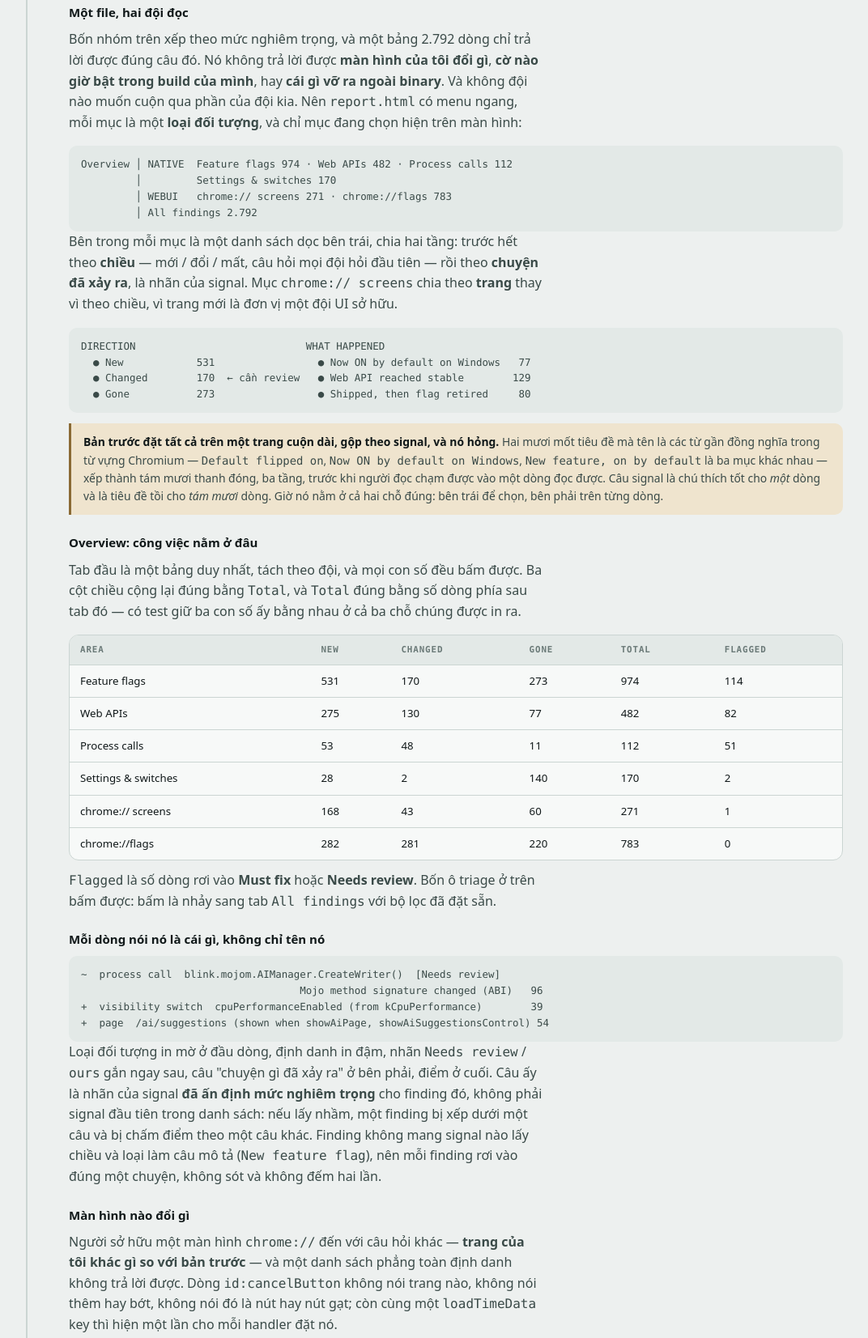
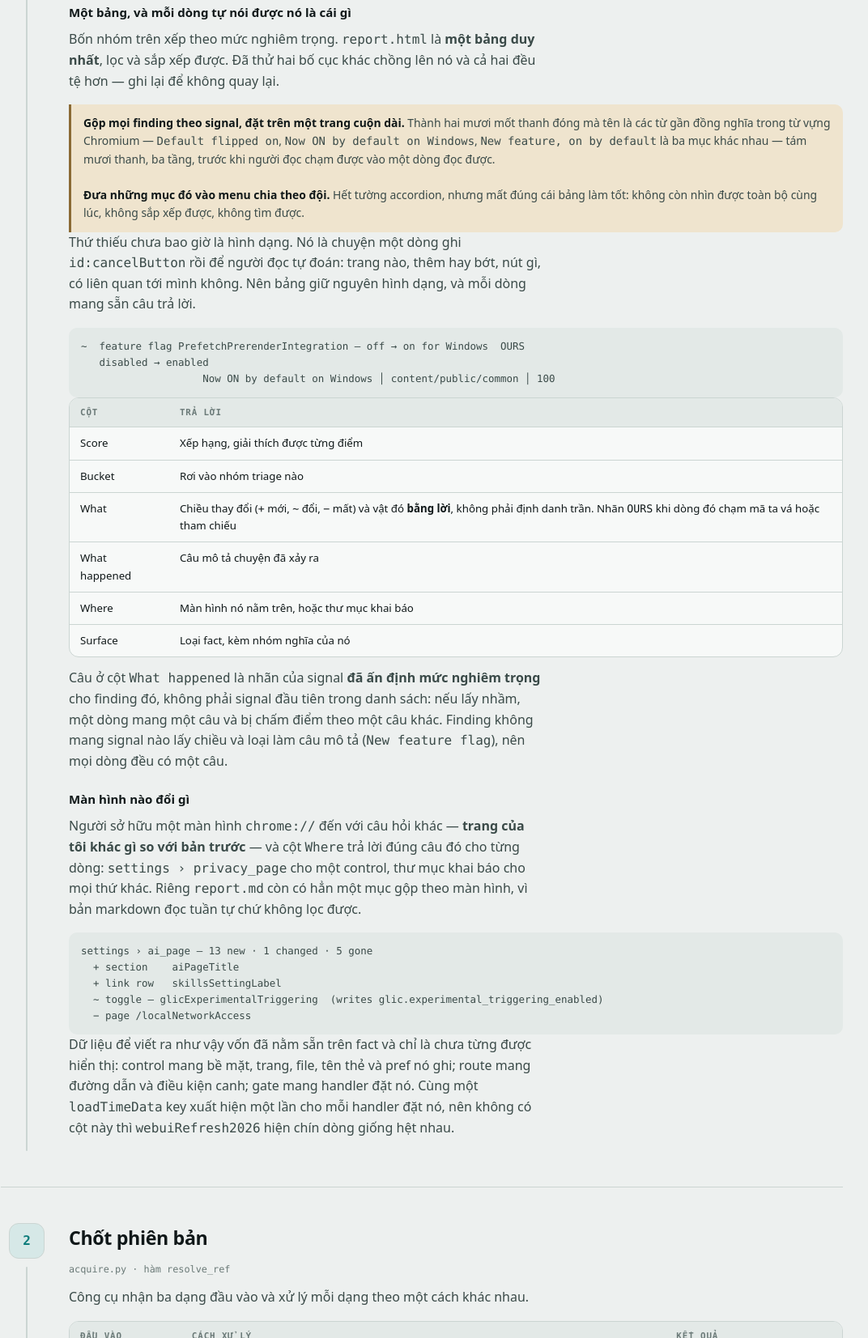
Before and after one commit to nguyenhuyhoanganh/sbcompare2chrom, a plain HTML site: page docs/pipeline.html in a window 1280 px wide. Shown: the part 3373-5026 px from the top of the page at 81% size, without its empty margins (119-1191 px from the left). Drawn offline with Linux system fonts and the light colour scheme.

Commit message:
Resync the docs with the table the report actually is
README, pipeline.html and SKILL.md still described the per-team menu that was
reverted two commits ago, and the README's column table still listed the Change
column that was removed before that. All three now describe one sortable table.

The two rejected layouts are written down rather than deleted, because both
looked like good ideas and the reason each failed is not obvious from the code
that replaced it: grouping by signal produced twenty-one headings that are
near-synonyms in Chromium's vocabulary, and putting those behind a menu cost the
one thing a table is good at.

Co-Authored-By: Claude Opus 5 <noreply@anthropic.com>

```diff
--- a/docs/pipeline.html
+++ b/docs/pipeline.html
@@ -766,91 +766,65 @@ inline constexpr char <b>kPromptForDownload</b>[] = <span class="g">"download.pr
       ghi rõ tình trạng đó ngay ở đầu.
     </div>
 
-    <h3 class="sub">Một file, hai đội đọc</h3>
-    <p>
-      Bốn nhóm trên xếp theo mức nghiêm trọng, và một bảng 2.792 dòng chỉ trả
-      lời được đúng câu đó. Nó không trả lời được <b>màn hình của tôi đổi
-      gì</b>, <b>cờ nào giờ bật trong build của mình</b>, hay <b>cái gì vỡ ra
-      ngoài binary</b>. Và không đội nào muốn cuộn qua phần của đội kia. Nên
-      <code>report.html</code> có menu ngang, mỗi mục là một <b>loại đối
-      tượng</b>, và chỉ mục đang chọn hiện trên màn hình:
-    </p>
-    <pre class="mono">Overview │ NATIVE  Feature flags 974 · Web APIs 482 · Process calls 112
-         │         Settings &amp; switches 170
-         │ WEBUI   chrome:// screens 271 · chrome://flags 783
-         │ All findings 2.792</pre>
-    <p>
-      Bên trong mỗi mục là một danh sách dọc bên trái, chia hai tầng: trước
-      hết theo <b>chiều</b> — mới / đổi / mất, câu hỏi mọi đội hỏi đầu tiên —
-      rồi theo <b>chuyện đã xảy ra</b>, là nhãn của signal. Mục
-      <code>chrome:// screens</code> chia theo <b>trang</b> thay vì theo chiều,
-      vì trang mới là đơn vị một đội UI sở hữu.
-    </p>
-    <pre class="mono">DIRECTION                            WHAT HAPPENED
-  ● New            531                 ● Now ON by default on Windows   77
-  ● Changed        170  ← cần review   ● Web API reached stable        129
-  ● Gone           273                 ● Shipped, then flag retired     80</pre>
-    <div class="note" style="margin-top:13px">
-      <b>Bản trước đặt tất cả trên một trang cuộn dài, gộp theo signal, và nó
-      hỏng.</b> Hai mươi mốt tiêu đề mà tên là các từ gần đồng nghĩa trong từ
-      vựng Chromium — <code>Default flipped on</code>, <code>Now ON by default
-      on Windows</code>, <code>New feature, on by default</code> là ba mục khác
-      nhau — xếp thành tám mươi thanh đóng, ba tầng, trước khi người đọc chạm
-      được vào một dòng đọc được. Câu signal là chú thích tốt cho <em>một</em>
-      dòng và là tiêu đề tồi cho <em>tám mươi</em> dòng. Giờ nó nằm ở cả hai
-      chỗ đúng: bên trái để chọn, bên phải trên từng dòng.
-    </div>
-
-    <h3 class="sub">Overview: công việc nằm ở đâu</h3>
-    <p>
-      Tab đầu là một bảng duy nhất, tách theo đội, và mọi con số đều bấm được.
-      Ba cột chiều cộng lại đúng bằng <code>Total</code>, và
-      <code>Total</code> đúng bằng số dòng phía sau tab đó — có test giữ ba con
-      số ấy bằng nhau ở cả ba chỗ chúng được in ra.
-    </p>
+    <h3 class="sub">Một bảng, và mỗi dòng tự nói được nó là cái gì</h3>
+    <p>
+      Bốn nhóm trên xếp theo mức nghiêm trọng. <code>report.html</code> là
+      <b>một bảng duy nhất</b>, lọc và sắp xếp được. Đã thử hai bố cục khác
+      chồng lên nó và cả hai đều tệ hơn — ghi lại để không quay lại.
+    </p>
+    <div class="note">
+      <b>Gộp mọi finding theo signal, đặt trên một trang cuộn dài.</b> Thành hai
+      mươi mốt thanh đóng mà tên là các từ gần đồng nghĩa trong từ vựng
+      Chromium — <code>Default flipped on</code>, <code>Now ON by default on
+      Windows</code>, <code>New feature, on by default</code> là ba mục khác
+      nhau — tám mươi thanh, ba tầng, trước khi người đọc chạm được vào một
+      dòng đọc được.
+      <br><br>
+      <b>Đưa những mục đó vào menu chia theo đội.</b> Hết tường accordion,
+      nhưng mất đúng cái bảng làm tốt: không còn nhìn được toàn bộ cùng lúc,
+      không sắp xếp được, không tìm được.
+    </div>
+    <p>
+      Thứ thiếu chưa bao giờ là hình dạng. Nó là chuyện một dòng ghi
+      <code>id:cancelButton</code> rồi để người đọc tự đoán: trang nào, thêm
+      hay bớt, nút gì, có liên quan tới mình không. Nên bảng giữ nguyên hình
+      dạng, và mỗi dòng mang sẵn câu trả lời.
+    </p>
+    <pre class="mono">~  feature flag PrefetchPrerenderIntegration — off → on for Windows  OURS
+   disabled → enabled
+                    Now ON by default on Windows │ content/public/common │ 100</pre>
     <div class="tablewrap">
       <table>
-        <thead><tr><th>Area</th><th>New</th><th>Changed</th><th>Gone</th><th>Total</th><th>Flagged</th></tr></thead>
+        <thead><tr><th>Cột</th><th>Trả lời</th></tr></thead>
         <tbody>
-          <tr><td>Feature flags</td><td>531</td><td>170</td><td>273</td><td>974</td><td>114</td></tr>
-          <tr><td>Web APIs</td><td>275</td><td>130</td><td>77</td><td>482</td><td>82</td></tr>
-          <tr><td>Process calls</td><td>53</td><td>48</td><td>11</td><td>112</td><td>51</td></tr>
-          <tr><td>Settings &amp; switches</td><td>28</td><td>2</td><td>140</td><td>170</td><td>2</td></tr>
-          <tr><td>chrome:// screens</td><td>168</td><td>43</td><td>60</td><td>271</td><td>1</td></tr>
-          <tr><td>chrome://flags</td><td>282</td><td>281</td><td>220</td><td>783</td><td>0</td></tr>
+          <tr><td>Score</td><td>Xếp hạng, giải thích được từng điểm</td></tr>
+          <tr><td>Bucket</td><td>Rơi vào nhóm triage nào</td></tr>
+          <tr><td>What</td><td>Chiều thay đổi (<code>+</code> mới,
+            <code>~</code> đổi, <code>−</code> mất) và vật đó <b>bằng lời</b>,
+            không phải định danh trần. Nhãn <code>OURS</code> khi dòng đó chạm
+            mã ta vá hoặc tham chiếu</td></tr>
+          <tr><td>What happened</td><td>Câu mô tả chuyện đã xảy ra</td></tr>
+          <tr><td>Where</td><td>Màn hình nó nằm trên, hoặc thư mục khai báo</td></tr>
+          <tr><td>Surface</td><td>Loại fact, kèm nhóm nghĩa của nó</td></tr>
         </tbody>
       </table>
     </div>
-    <p style="margin-top:12px">
-      <code>Flagged</code> là số dòng rơi vào <b>Must fix</b> hoặc <b>Needs
-      review</b>. Bốn ô triage ở trên bấm được: bấm là nhảy sang tab
-      <code>All findings</code> với bộ lọc đã đặt sẵn.
-    </p>
-
-    <h3 class="sub">Mỗi dòng nói nó là cái gì, không chỉ tên nó</h3>
-    <pre class="mono">~  process call  blink.mojom.AIManager.CreateWriter()  [Needs review]
-                                    Mojo method signature changed (ABI)   96
-+  visibility switch  cpuPerformanceEnabled (from kCpuPerformance)        39
-+  page  /ai/suggestions (shown when showAiPage, showAiSuggestionsControl) 54</pre>
-    <p>
-      Loại đối tượng in mờ ở đầu dòng, định danh in đậm, nhãn
-      <code>Needs review</code> / <code>ours</code> gắn ngay sau, câu "chuyện
-      gì đã xảy ra" ở bên phải, điểm ở cuối. Câu ấy là nhãn của signal
-      <b>đã ấn định mức nghiêm trọng</b> cho finding đó, không phải signal đầu
-      tiên trong danh sách: nếu lấy nhầm, một finding bị xếp dưới một câu và bị
-      chấm điểm theo một câu khác. Finding không mang signal nào lấy chiều và
-      loại làm câu mô tả (<code>New feature flag</code>), nên mỗi finding rơi
-      vào đúng một chuyện, không sót và không đếm hai lần.
+    <p style="margin-top:13px">
+      Câu ở cột <code>What happened</code> là nhãn của signal <b>đã ấn định mức
+      nghiêm trọng</b> cho finding đó, không phải signal đầu tiên trong danh
+      sách: nếu lấy nhầm, một dòng mang một câu và bị chấm điểm theo một câu
+      khác. Finding không mang signal nào lấy chiều và loại làm câu mô tả
+      (<code>New feature flag</code>), nên mọi dòng đều có một câu.
     </p>
 
     <h3 class="sub">Màn hình nào đổi gì</h3>
     <p>
       Người sở hữu một màn hình <code>chrome://</code> đến với câu hỏi khác —
-      <b>trang của tôi khác gì so với bản trước</b> — và một danh sách phẳng
-      toàn định danh không trả lời được. Dòng <code>id:cancelButton</code> không
-      nói trang nào, không nói thêm hay bớt, không nói đó là nút hay nút gạt;
-      còn cùng một <code>loadTimeData</code> key thì hiện một lần cho mỗi
-      handler đặt nó.
+      <b>trang của tôi khác gì so với bản trước</b> — và cột <code>Where</code>
+      trả lời đúng câu đó cho từng dòng: <code>settings › privacy_page</code>
+      cho một control, thư mục khai báo cho mọi thứ khác. Riêng
+      <code>report.md</code> còn có hẳn một mục gộp theo màn hình, vì bản
+      markdown đọc tuần tự chứ không lọc được.
     </p>
     <pre class="mono">settings › ai_page — 13 new · 1 changed · 5 gone
   + section    aiPageTitle
@@ -860,9 +834,10 @@ inline constexpr char <b>kPromptForDownload</b>[] = <span class="g">"download.pr
     <p>
       Dữ liệu để viết ra như vậy vốn đã nằm sẵn trên fact và chỉ là chưa từng
       được hiển thị: control mang bề mặt, trang, file, tên thẻ và pref nó ghi;
-      route mang đường dẫn và điều kiện canh; gate mang handler đặt nó. Đây là
-      phần trình bày thuần — mọi dòng ở các mục trên đều có trong bảng chi tiết
-      bên dưới và trong <code>report.json</code>.
+      route mang đường dẫn và điều kiện canh; gate mang handler đặt nó. Cùng
+      một <code>loadTimeData</code> key xuất hiện một lần cho mỗi handler đặt
+      nó, nên không có cột này thì <code>webuiRefresh2026</code> hiện chín dòng
+      giống hệt nhau.
     </p>
   </div>
 </section>
```
Also changed, not shown: 2 other files.
